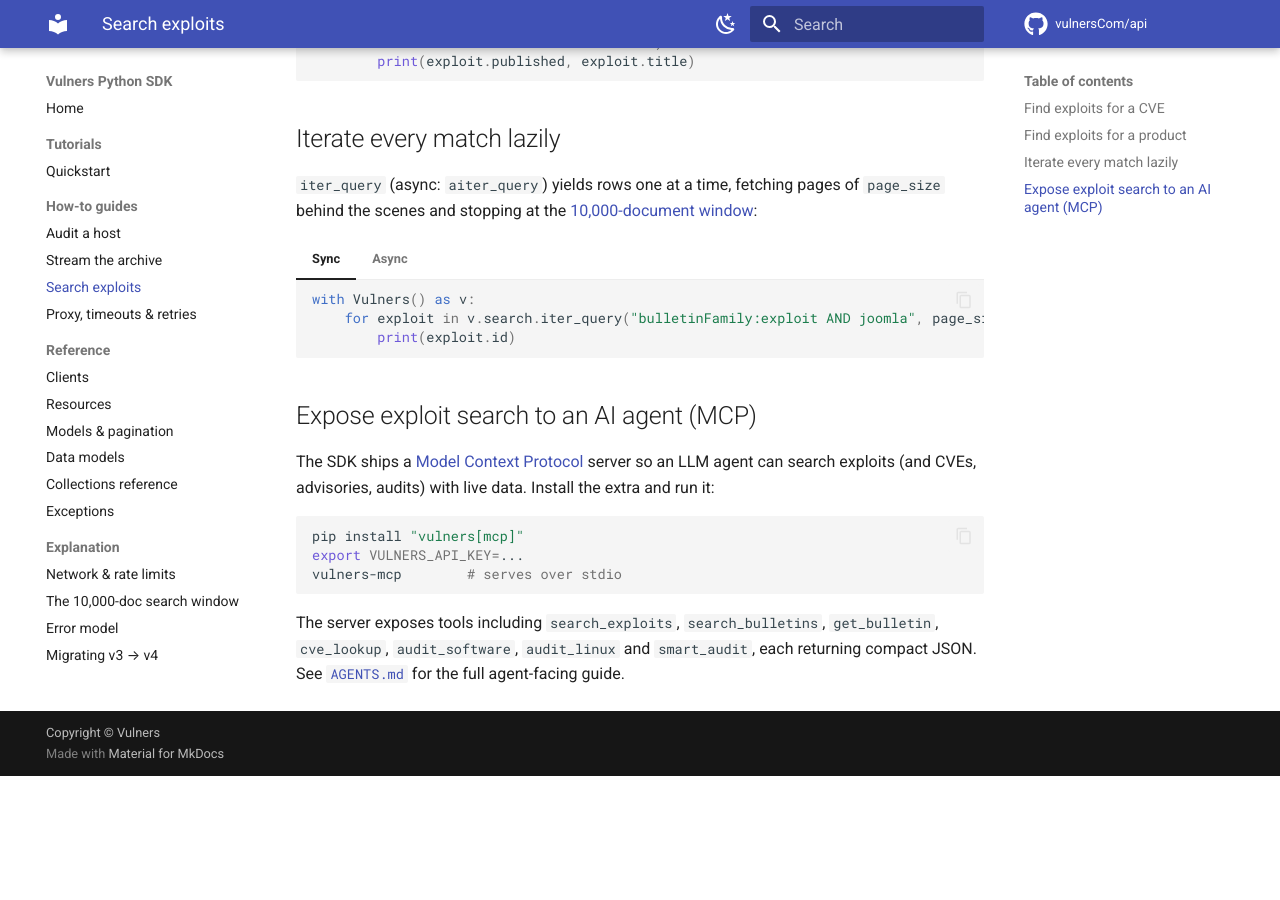
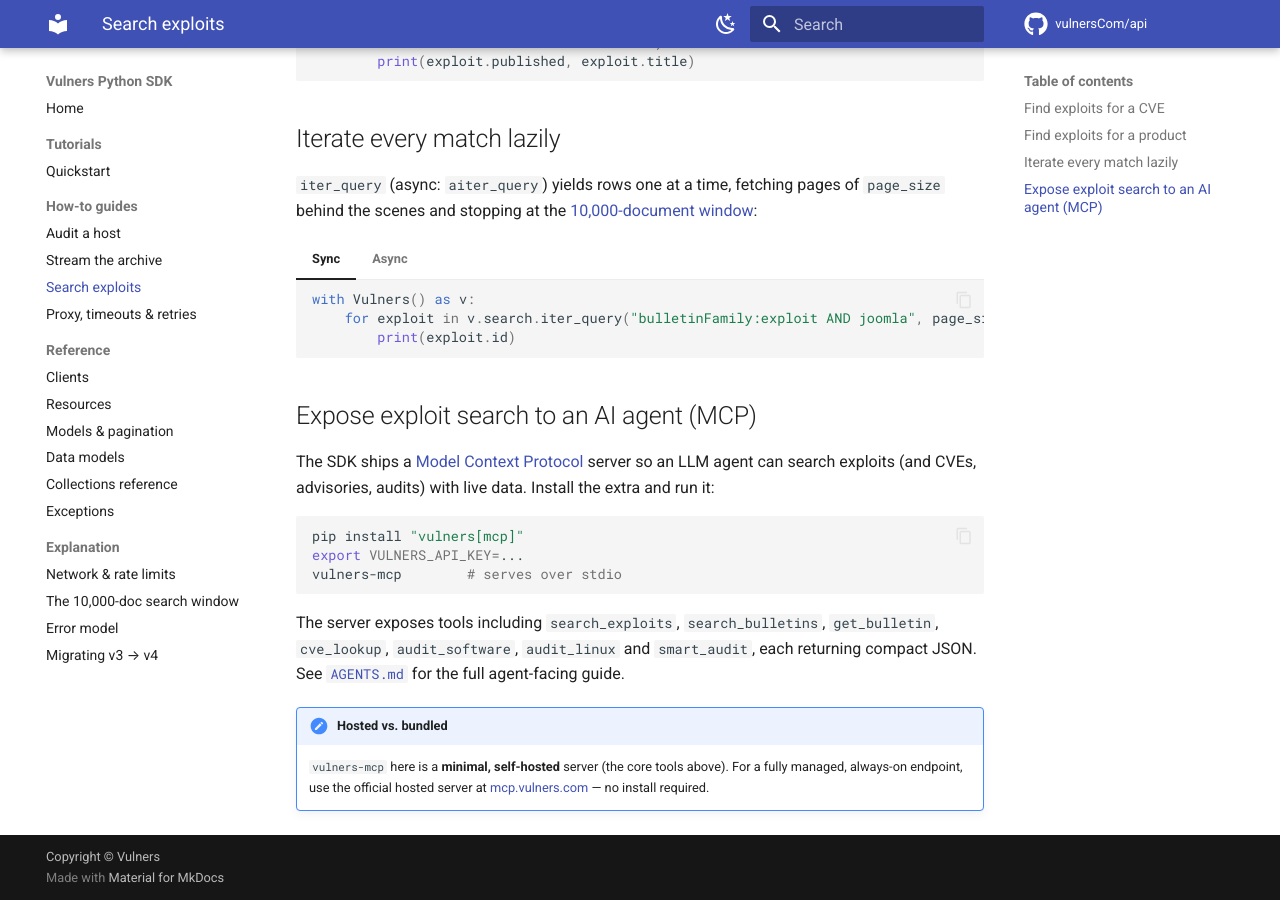
Before and after one commit to vulnersCom/api, an MkDocs documentation site: the page built from documentation/how-to/search-exploits.md, in a window 1280 px wide and 900 px high, scrolled down 712 px. Built offline with MkDocs 1.6.1 and Material for MkDocs 9.7.7, drawn with Linux system fonts in a browser that asks for light colours; comment, search, counter and statistics services are not loaded; before the commit the page ends 1488 px from its top, so only the background shows below that.

Commit message:
docs: point to the hosted MCP server; label the bundled one minimal
The official, fully managed Model Context Protocol endpoint is hosted at
https://mcp.vulners.com/ (no install). Clarify across the docs that the
vulners-mcp server bundled in the mcp extra is a minimal, self-hosted build
exposing a core set of tools, so users know which to reach for.

Updated: README AI-agents section, AGENTS.md MCP section, the search-exploits
how-to, the extras table in documentation/index.md, llms.txt, and the
vulners._mcp.server module docstring.

```diff
--- a/documentation/how-to/search-exploits.md
+++ b/documentation/how-to/search-exploits.md
@@ -90,3 +90,8 @@
 `cve_lookup`, `audit_software`, `audit_linux` and `smart_audit`, each returning compact JSON.
 See [`AGENTS.md`](https://github.com/vulnersCom/api/blob/master/AGENTS.md) for the full
 agent-facing guide.
+
+!!! note "Hosted vs. bundled"
+    `vulners-mcp` here is a **minimal, self-hosted** server (the core tools above). For a
+    fully managed, always-on endpoint, use the official hosted server at
+    [mcp.vulners.com](https://mcp.vulners.com/) — no install required.
```
Also changed, not shown: AGENTS.md (+5 -0 lines), README.md (+5 -0 lines), documentation/index.md (+1 -1 lines), llms.txt (+4 -3 lines), 1 other file.
